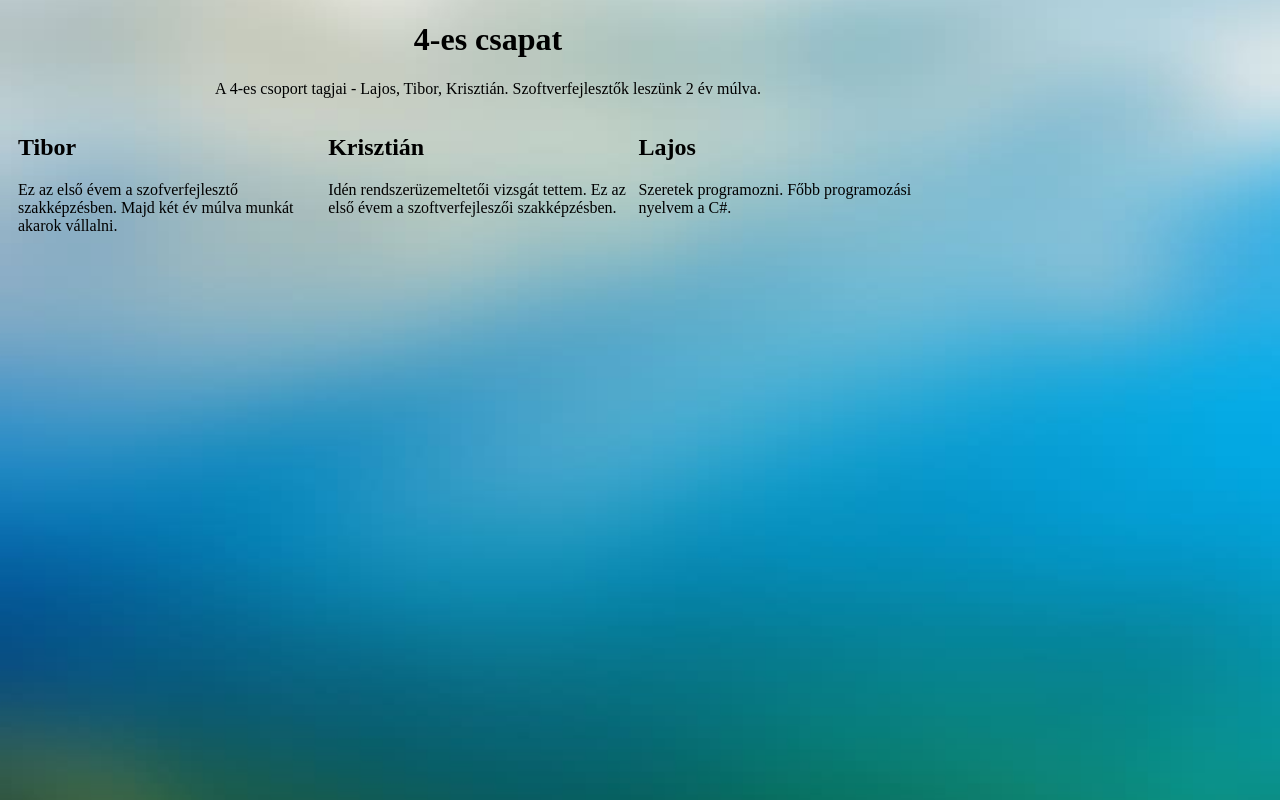
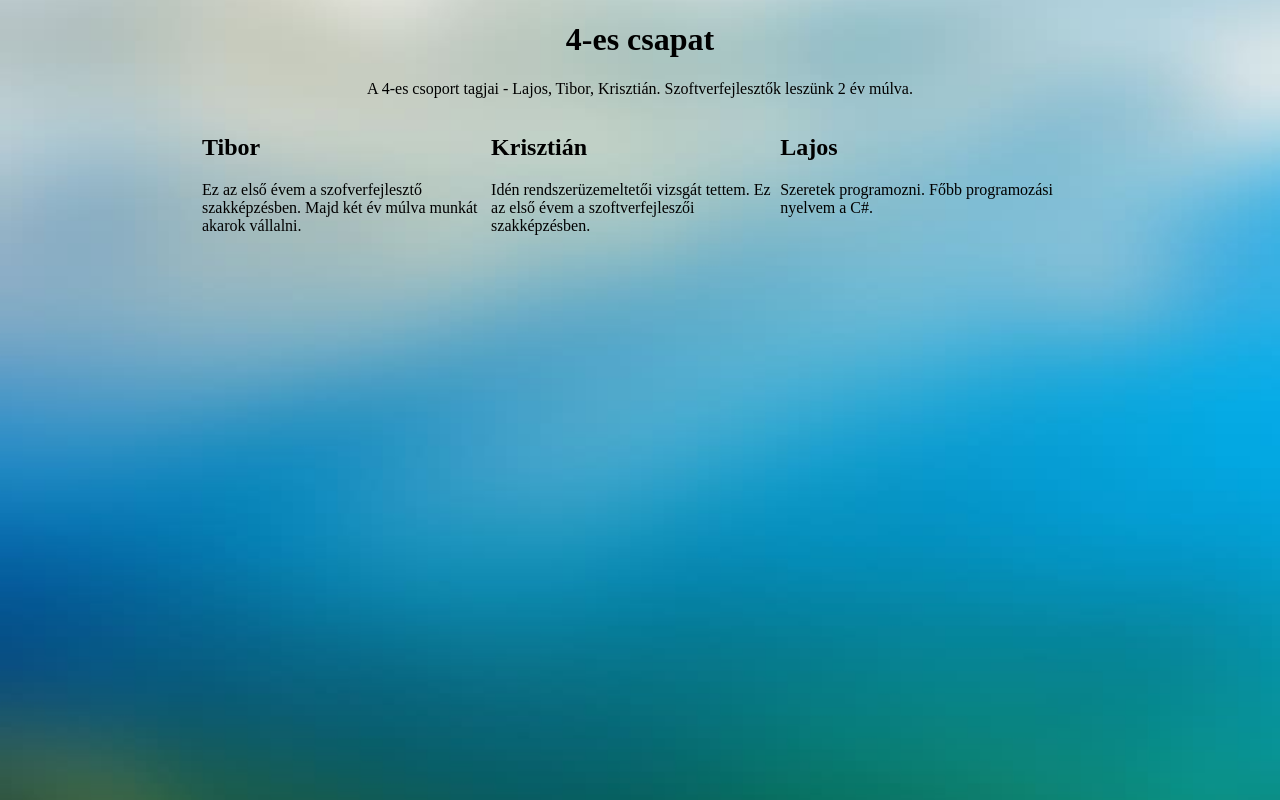
Before and after one commit to Lali98/Bemutat, a plain HTML site: page index.html in a window 1280 px wide. Drawn offline with Linux system fonts and the light colour scheme.

Commit message:
margin, width

```diff
--- a/style.css
+++ b/style.css
@@ -8,7 +8,8 @@ body{
     background-position-y: center;
     background-attachment: fixed;
     background-size: cover;
-    width: 75%;
+    width: 70%;
+    margin: auto;
 
 }
 
```
